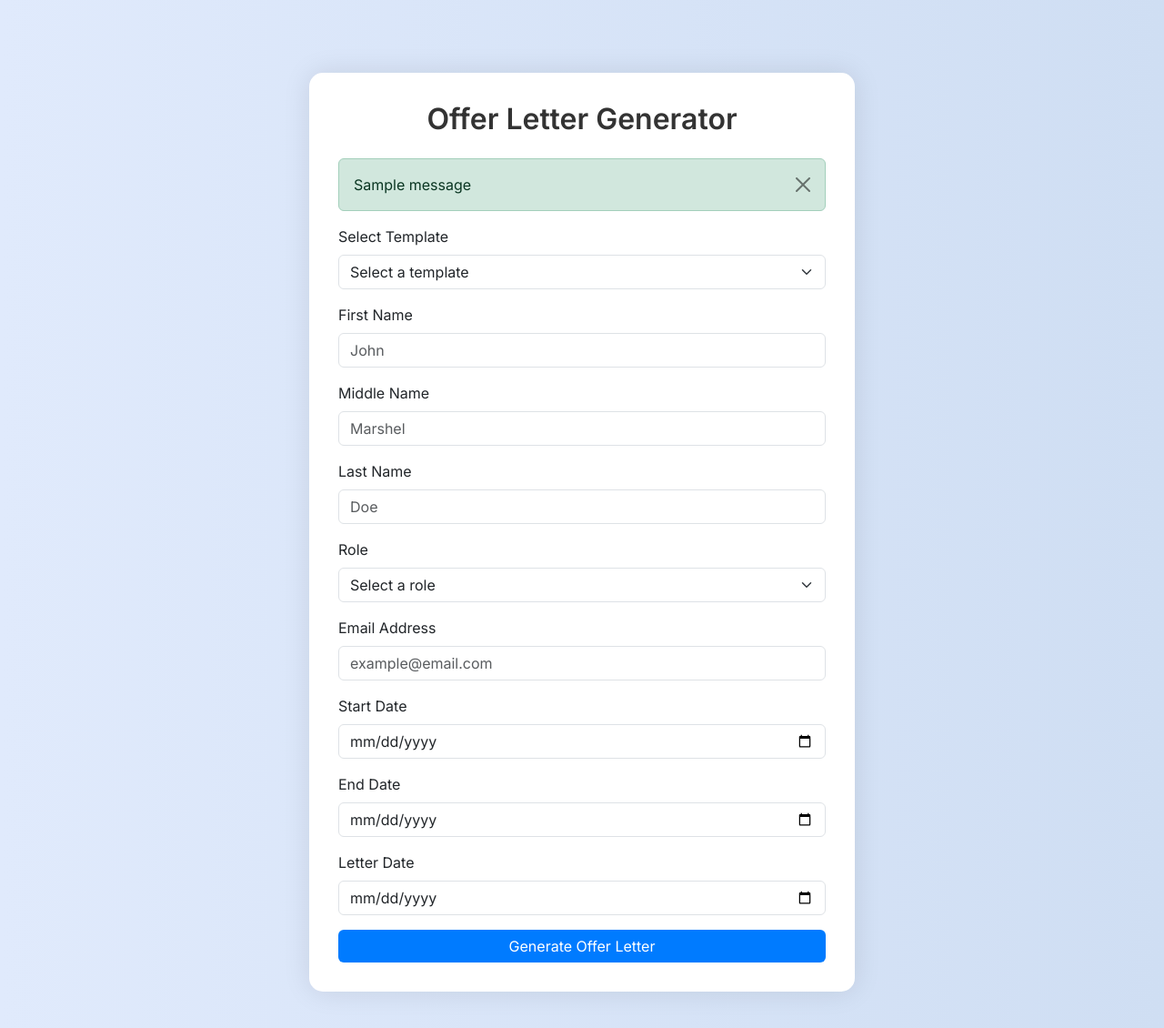
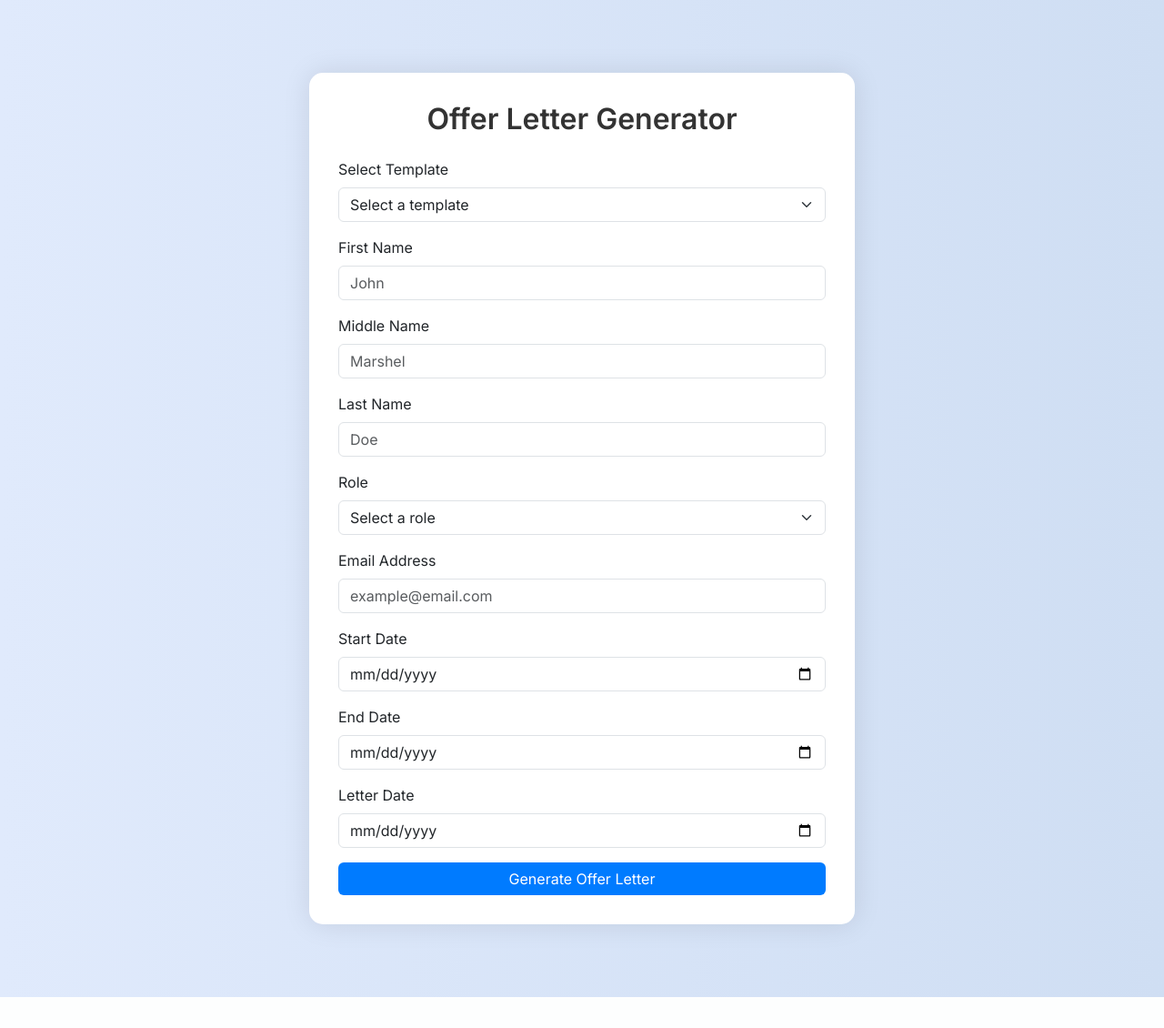
Before and after one commit to Anshuman129/new_offer_letter_webapp, a Flask app: template templates/form.html in a window 1280 px wide. Shown: the top 1130 px of the page at 91% size. After the commit the page ends 1096 px from the top, so only its background shows below. Run offline with Flask 3, Linux system fonts and the light colour scheme; the template is opened without the code that fills it: most values are stand-ins (such as "Sample title", 1, 10 or a date in 2020); one stand-in notice (Sample message) is shown.

Commit message:
Update form.html

```diff
--- a/templates/form.html
+++ b/templates/form.html
@@ -53,16 +53,6 @@
 <div class="container">
     <div class="form-container fade-in">
         <h2>Offer Letter Generator</h2>
-        {% with messages = get_flashed_messages(with_categories=true) %}
-      {% if messages %}
-        {% for category, message in messages %}
-          <div class="alert alert-{{ category }} alert-dismissible fade show" role="alert">
-            {{ message }}
-            <button type="button" class="btn-close" data-bs-dismiss="alert" aria-label="Close"></button>
-          </div>
-        {% endfor %}
-      {% endif %}
-    {% endwith %}
         <form method="POST">
             <div class="mb-3">
                 <label for="template" class="form-label">Select Template</label>
```
